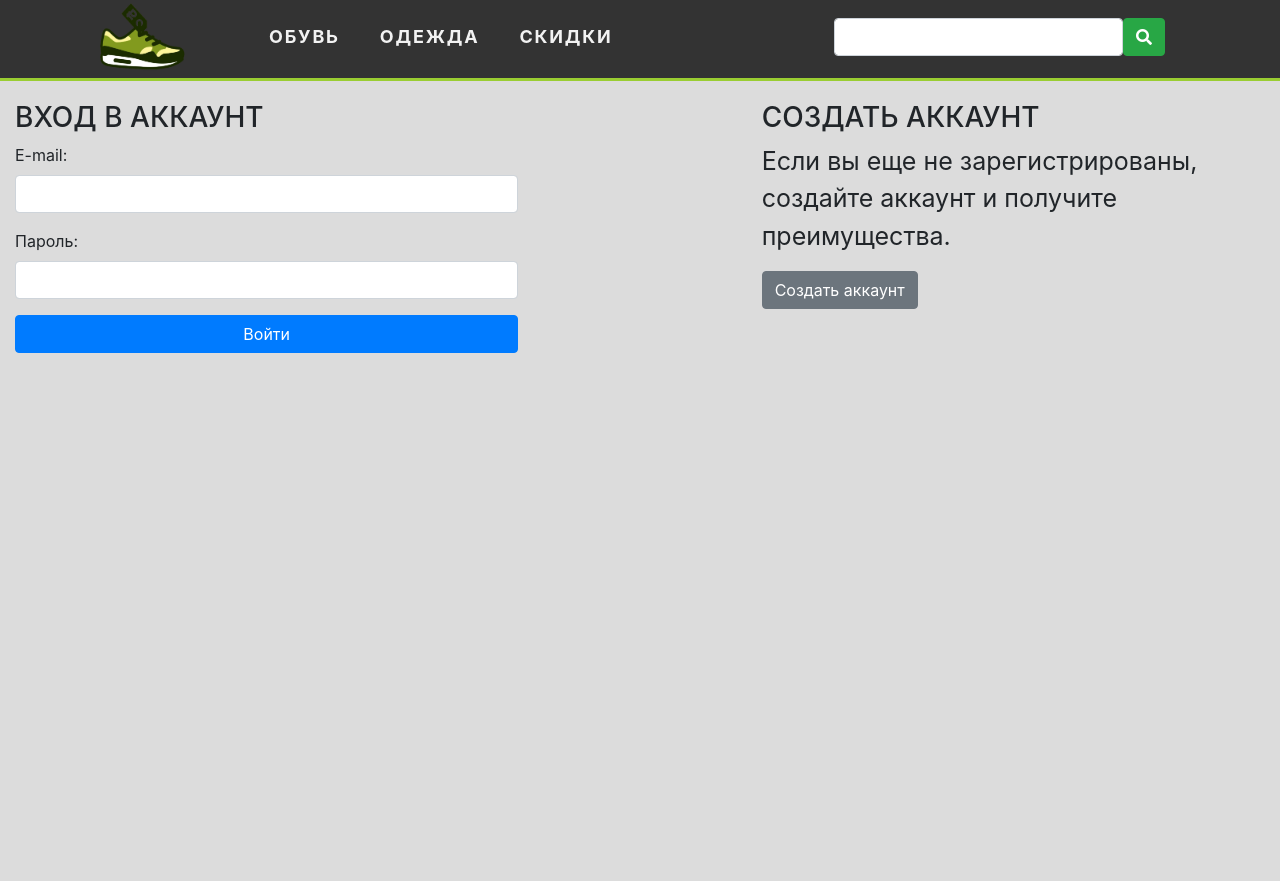
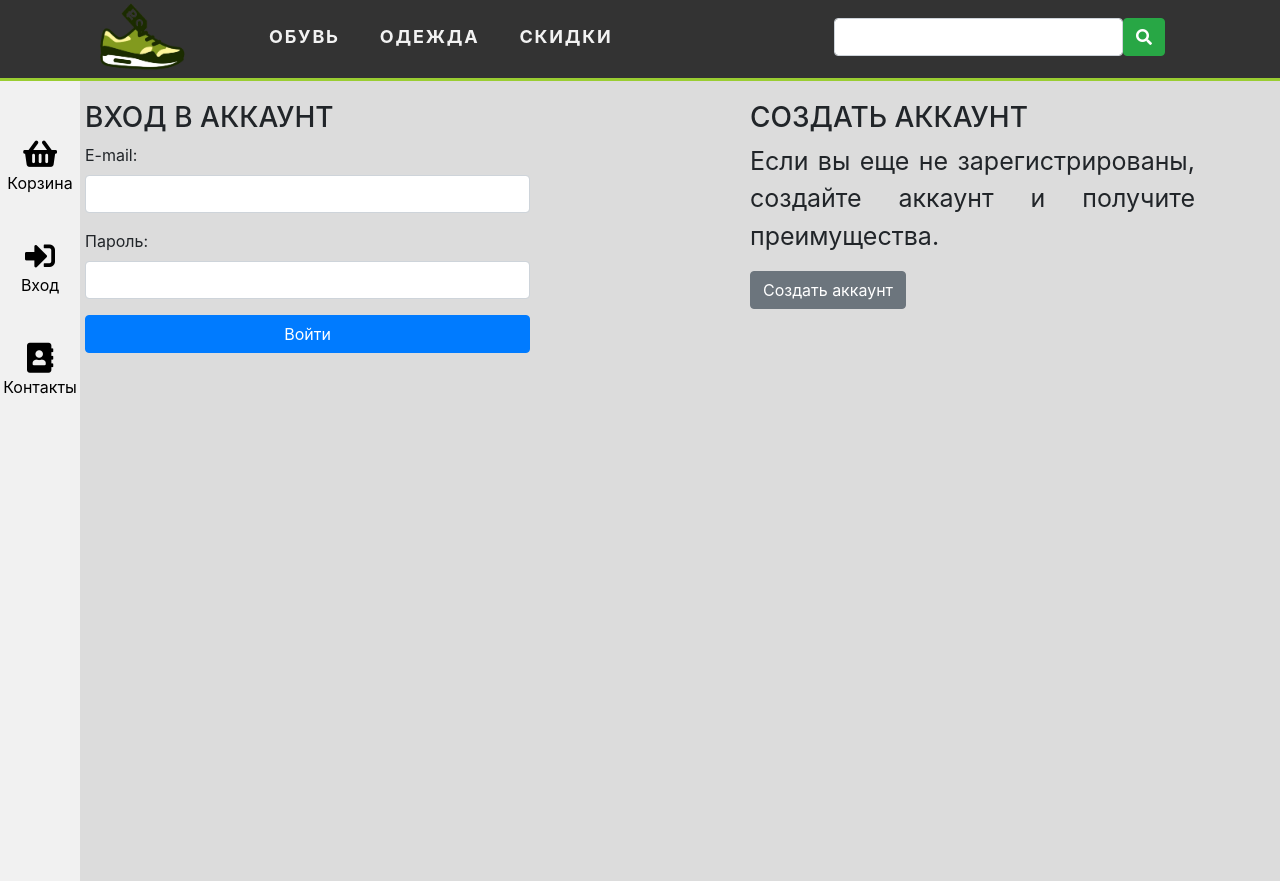
Before and after one commit to georgy1705/Django_Project, a Django app: page /user/login in a window 1280 px wide. Run offline with Django 3.2, Linux system fonts and the light colour scheme; some libraries are stand-ins or nearby versions.

Commit message:
Completed sidebar.

```diff
--- a/sitepur/catalog/templates/catalog/details_view.html
+++ b/sitepur/catalog/templates/catalog/details_view.html
@@ -4,7 +4,7 @@
 
 {% block content %}
     <div class="features">
-        <nav aria-label="breadcrumb" class="breadcrumps">
+        <nav aria-label="breadcrumb" class="breadcrumps" id="crumps">
           <ol class="breadcrumb">
             <li class="breadcrumb-item"><a href="{% url 'home' %}">Главная</a></li>
             <li class="breadcrumb-item"><a href="{% url 'catalog_home' %}">Каталог</a></li>
@@ -13,7 +13,7 @@
           </ol>
         </nav>
         {% if articleimg %}
-            <div class="container-fluid">
+            <div class="container-fluid detail_product">
                 <div class="row justify-content-right">
                     <div class="col-sm-6 detailtablecol1">
                         <div class="single-item">
--- a/sitepur/main/static/main/css/main.css
+++ b/sitepur/main/static/main/css/main.css
@@ -44,6 +44,7 @@ ul, li {
 body {
     margin: 0;
     padding: 0;
+    overflow-x: hidden;
 }
 
 .logo {
@@ -112,10 +113,6 @@ button::-moz-focus-inner {
     overflow: hidden;
 }
 
-#topmenu2 > li > a {
-    padding: 15px 15px;
-}
-
 .topmenu li a:hover { color: #008080; }
 
 .submenu {
@@ -149,6 +146,42 @@ button::-moz-focus-inner {
 main {
     background: #DCDCDC;
     min-height: 100vh;
+}
+
+.sidebar {
+  padding-top: 35px;
+  margin: 0;
+  float: left;
+  width: 10vh;
+  background-color: #f1f1f1;
+  position: fixed;
+  height: 100%;
+}
+
+.sidebar a i {
+    font-size: 30px;
+}
+
+
+/* Сайдбар ссылки */
+.sidebar a {
+  display: block;
+  text-align: center;
+  color: black;
+  padding-top: 23px;
+  padding-bottom: 23px;
+  text-decoration: none;
+}
+
+/* Ссылки при наведении мыши */
+.sidebar a:hover {
+  background-color: #555;
+  color: white;
+  text-decoration: none;
+}
+
+main .detail_product {
+    margin-left: 10vh;
 
 }
 
@@ -167,7 +200,7 @@ main .features p {
 .single-item {
     border: 4px solid grey;
     width: 70%;
-    margin-left: 16%;
+    margin-left: 16vh;
 }
 .card {
     margin-right: 10px;
@@ -205,6 +238,10 @@ main .features p {
     width: 100%;
 }
 
+#crumps {
+    margin-left: 11vh;
+}
+
 .detailtablecol2 {
     font-size: 29px;
     font-weight: bold;
@@ -216,22 +253,28 @@ main .features p {
     vertical-align: bottom;
     text-align: center;
 }
+
 main .features h6 {
     font-weight: bold;
     margin-top: 50px;
 }
+
 #acoldetail {
     color: black;
 }
+
 .register {
     padding-top: 20px;
 
 }
+
 .register h3 {
     text-transform: uppercase;
 }
+
 #pregister {
     font-size: 25px;
+    text-align: justify;
 }
 
 .filters {
@@ -276,13 +319,16 @@ main .features h6 {
   float: right;
   margin-left: 4px;
 }
+
 .btn-check {
     display: none;
 }
+
 #size {
     font-weight: 570;
     color: red;
 }
+
 #btn-filter {
     font-weight: bold;
     letter-spacing: 4px;
@@ -304,6 +350,7 @@ main .features h6 {
     .container {
         width: 1700px;
     }
+
     .nav {
         height: auto;
     }
--- a/sitepur/main/templates/main/layout.html
+++ b/sitepur/main/templates/main/layout.html
@@ -47,22 +47,19 @@
                     <img src="{% static 'main/img/hamburger.svg' %}" alt="Open menu">
                 </button>
             </div>
-<!--                    <nav>-->
-<!--                        <ul class="topmenu" id="topmenu2">-->
-<!--                            <li><a href="#" title="Поиск по сайту"><i class="fas fa-search"></i></a></li>-->
-<!--                            <li><a href="#" title="Корзина"><i class="fas fa-shopping-basket"></i></a></li>-->
-<!--                            {% if not request.user.is_authenticated %}-->
-<!--                            <li><a href="{% url 'login' %}" title="Войти или зарегистрироваться"><i class="fas fa-sign-in-alt"></i></a></li>-->
-<!--                            {% endif %}-->
-<!--                            <li><a href="#" title="Контакты"><i class="fas fa-address-book"></i></a></li>-->
-<!--                            {% if request.user.is_authenticated %}-->
-<!--                                <li><a href="{% url 'logout' %}" title="Выход из аккаунта"><i class="fas fa-sign-out-alt"></i></a></li>-->
-<!--                            {% endif %}-->
-<!--                        </ul>-->
-<!--                    </nav>-->
             </div>
     </header>
     <main>
+        <div class="sidebar">
+            <a href="#" title="Корзина" class="basket_a"><i class="fas fa-shopping-basket basket"></i></br>Корзина</a>
+            {% if not request.user.is_authenticated %}
+                <a href="{% url 'login' %}" title="Войти или зарегистрироваться"><i class="fas fa-sign-in-alt"></i></br>Вход</a>
+            {% endif %}
+            <a href="#" title="Контакты"><i class="fas fa-address-book"></i></br>Контакты</a>
+            {% if request.user.is_authenticated %}
+                <a href="{% url 'logout' %}" title="Выход из аккаунта"><i class="fas fa-sign-out-alt"></i></br>Выход</a>
+            {% endif %}
+        </div>
         {% if messages %}
         {% for message in messages %}
             {% if message.tags == 'error' %}
--- a/sitepur/user/templates/user/login.html
+++ b/sitepur/user/templates/user/login.html
@@ -3,7 +3,7 @@
 {% block title %}Войти{% endblock %}
 
 {% block content %}
-    <div class="container-fluid register">
+    <div class="container register">
         <div class="row align-items-start justify-content-between">
             <div class="col-sm-5">
                 <h3>Вход в аккаунт</h3>
--- a/sitepur/user/templates/user/register.html
+++ b/sitepur/user/templates/user/register.html
@@ -3,7 +3,7 @@
 {% block title %}Регистрация{% endblock %}
 
 {% block content %}
-    <div class="container-fluid register">
+    <div class="container register">
         <div class="row align-items-start justify-content-between">
             <div class="col-sm-5">
                 <h3>Регистрация на сайте</h3>
```
